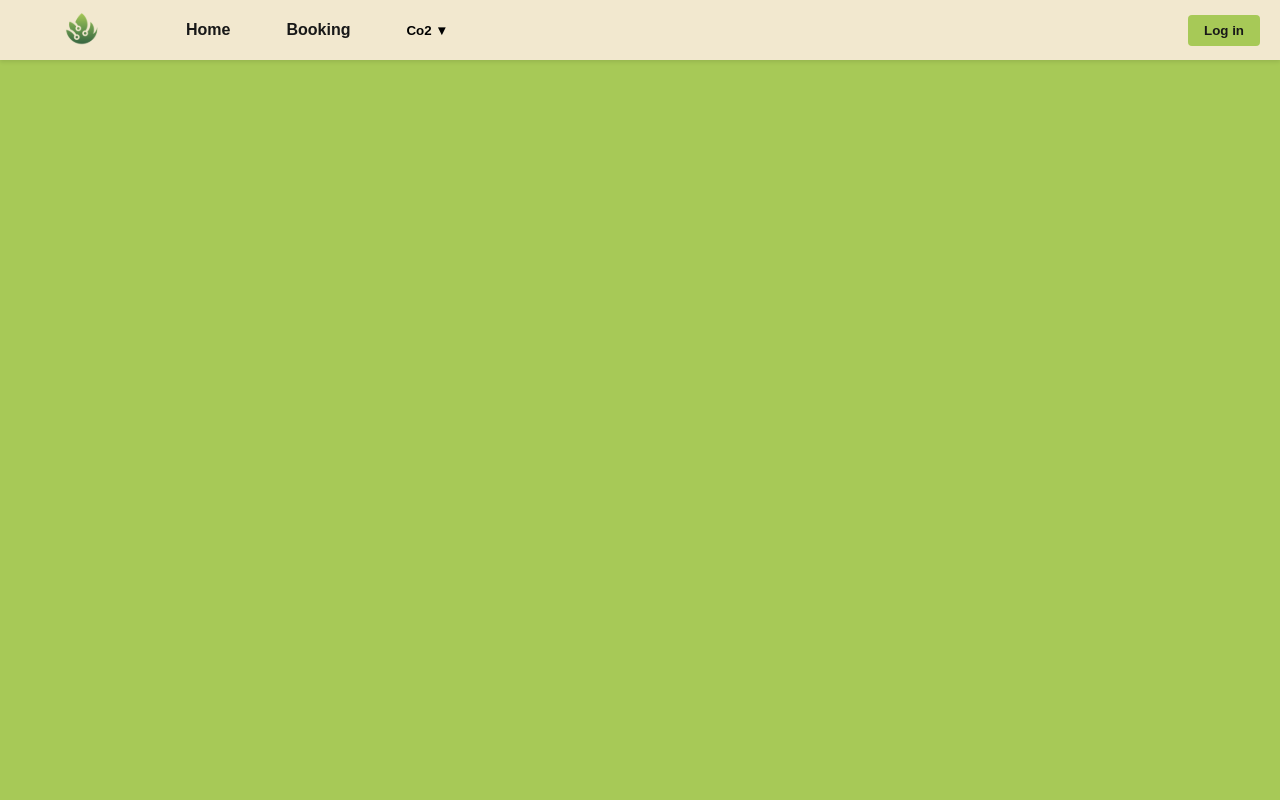
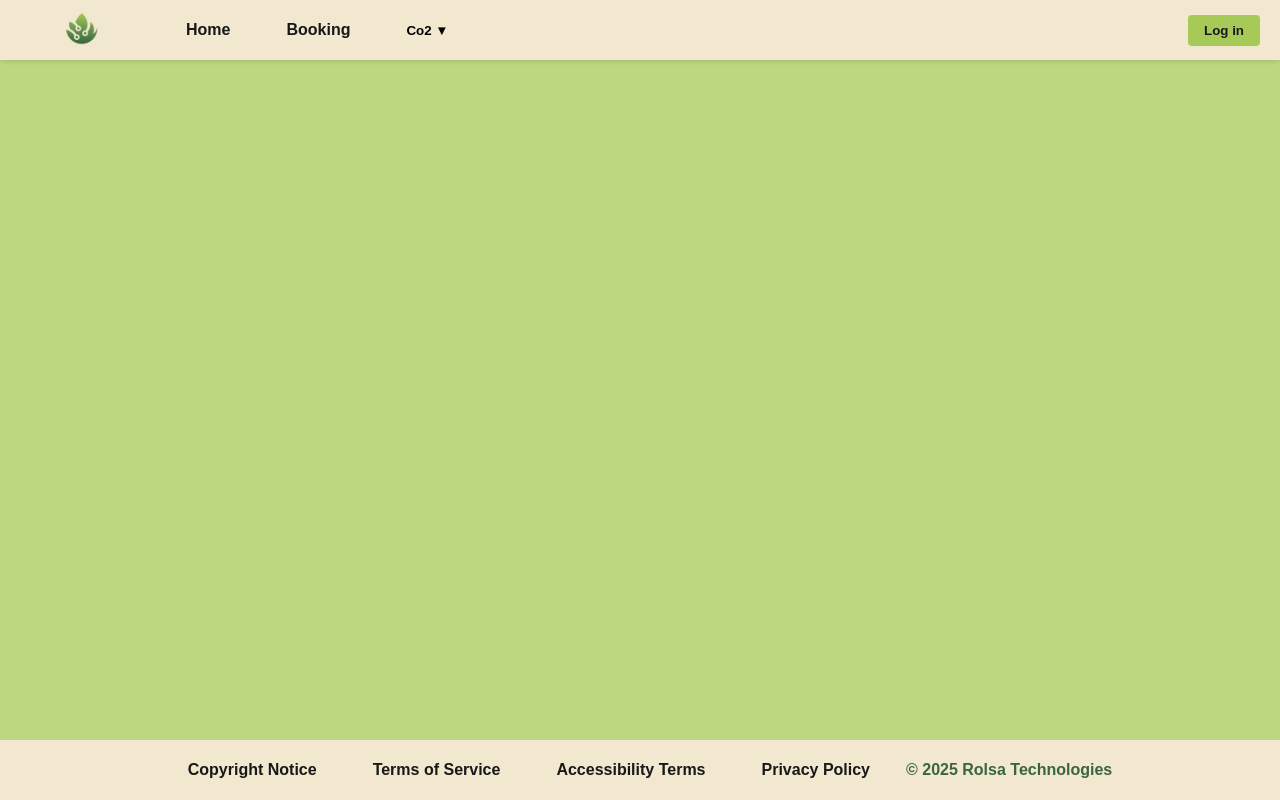
Before and after one commit to SolomonBenham-Lent/Rolsa-OSP, a React (Vite) app: page / in a window 1280 px wide. Built offline with nearby package versions, Linux system fonts and the light colour scheme.

Commit message:
Footer stuff

```diff
--- a/src/App.jsx
+++ b/src/App.jsx
@@ -4,11 +4,14 @@ import { Routes, Route, Link } from "react-router-dom"
 import Home from "./pages/home.jsx"
 import Calculator from './pages/calculator.jsx'
 import Navbar from "./components/Navbar/Navbar.jsx"
-
+import Footerbar from "./components/Footer/Footerbar.jsx"
 
 const App = () => {
   return (
+    <div>
       <Navbar/>
+      <Footerbar/>
+    </div>
   )
 }
 
--- /dev/null
+++ b/src/components/Footer/Footerbar.css
@@ -0,0 +1,46 @@
+:root{
+    --primary_colour: #A7C957;
+    --secondary_colour: #BDD781;
+    --accent_colour: #F2E8CF;
+
+    --primary_text: #386641;
+    --secondary_text: #181818;
+    --accent_text: #ffffff;
+
+    --card_colour_1: #479DBC;
+    --card_colour_2: #408EAA;
+    --card_colour_3: #35768D;
+}
+
+*{
+    margin: 0;
+    padding: 0;
+    box-sizing: border-box;
+    font-family: 'IBM Plex Sans', sans-serif;
+    font-weight: bold;
+}
+
+.footerbar {
+    display: flex;
+    position: absolute;
+    align-items: center;
+    justify-content:center;
+    bottom: 0;
+    left: 0;
+    right: 0;
+    width: 100%;
+    height: 60px;
+
+    background-color: var(--accent_colour);
+
+    padding: 15px 20px;
+    z-index: 1000;
+    gap: 1rem;
+    overflow: visible;
+}
+a {
+    padding: 20px 20px;
+    color: var(--secondary_text);
+    text-decoration: none;
+    transition: background-color 0.3s;
+}
--- /dev/null
+++ b/src/components/Footer/Footerbar.jsx
@@ -0,0 +1,30 @@
+import React from "react"
+import { Routes, Route, Link } from "react-router-dom"
+import './Footerbar.css'
+import Copyright from "../../pages/copyright.jsx"
+import Terms from "../../pages/terms.jsx"
+import Accessibility_Terms from "../../pages/accessibilty_terms.jsx"
+import Privacy from "../../pages/privacy.jsx"
+
+const Footerbar = () => {
+  return (
+    <>
+    <Routes>
+      <Route path="copyright" element={<Copyright/>}/>
+      <Route path="terms" element={<Terms/>}/>
+      <Route path="accessibility_terms" element={<Accessibility_Terms/>}/>
+      <Route path="privacy" element={<Privacy/>}/>
+    </Routes>
+
+    <footer className="footerbar">
+        <Link to="copyright">Copyright Notice </Link>
+        <Link to="terms">Terms of Service </Link>
+        <Link to="accessibility_terms">Accessibility Terms </Link>
+        <Link to="privacy">Privacy Policy </Link>
+        <div className="footer_text">© 2025 Rolsa Technologies</div>
+    </footer>
+    </>
+  )
+}
+
+export default Footerbar
--- a/src/index.css
+++ b/src/index.css
@@ -21,7 +21,7 @@
 }
 
 body {
-    background-color: var(--primary_colour);
+    background-color: var(--secondary_colour);
     color: var(--primary_text);
     padding-top: 60px;
 }
--- /dev/null
+++ b/src/pages/accessibilty_terms.jsx
@@ -0,0 +1,11 @@
+import {usestate, useEffect} from 'react';
+
+function accessibility_terms() {
+  return (
+    <>
+      <div>Accessibility Terms</div>
+    </>
+  );
+}
+
+export default accessibility_terms;
--- /dev/null
+++ b/src/pages/copyright.jsx
@@ -0,0 +1,11 @@
+import {usestate, useEffect} from 'react';
+
+function Copyright() {
+  return (
+    <>
+      <div>Copyright Page</div>
+    </>
+  );
+}
+
+export default Copyright;
--- a/src/pages/home.jsx
+++ b/src/pages/home.jsx
@@ -1,4 +1,4 @@
-import {usestate} from 'react';
+import {usestate, useEffect} from 'react';
 import Card_Deck from '../components/Card_Deck/Card_Deck.jsx';
 
 function Home() {
--- /dev/null
+++ b/src/pages/privacy.jsx
@@ -0,0 +1,11 @@
+import {usestate, useEffect} from 'react';
+
+function Privacy() {
+  return (
+    <>
+      <div>Privacy Policy</div>
+    </>
+  );
+}
+
+export default Privacy;
--- /dev/null
+++ b/src/pages/terms.jsx
@@ -0,0 +1,11 @@
+import {usestate, useEffect} from 'react';
+
+function Terms() {
+  return (
+    <>
+      <div>Terms of Service</div>
+    </>
+  );
+}
+
+export default Terms;
```
